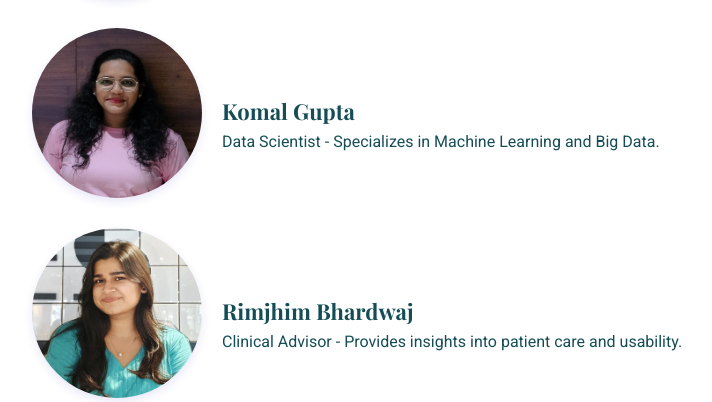
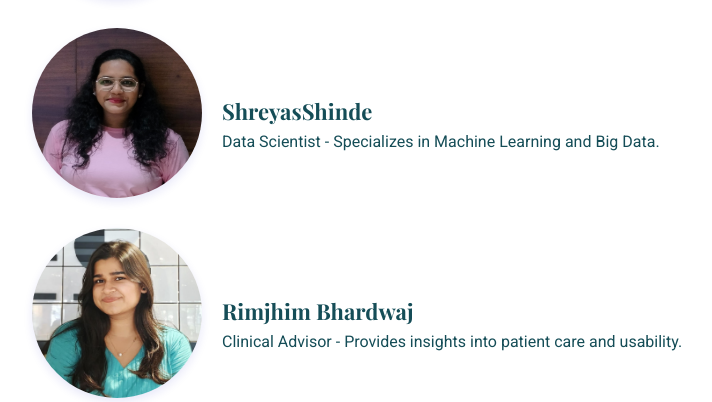
Before and after one commit to Saee-Surve/osteo-care, a Flask app: page /about_us in a window 1280 px wide. Shown: the part 818-1220 px from the top of the page, without its empty margins (158-870 px from the left). Run offline with Flask 3, Linux system fonts and the light colour scheme.

Commit message:
Update team member name from Komal Gupta to Shreyas Shinde

```diff
--- a/templates/about_us.html
+++ b/templates/about_us.html
@@ -136,7 +136,7 @@
     <div class="member">
       <img src="{{ url_for('static', filename='img/komal.jpg')}}" alt="Team Member 3">
       <div class="member-info">
-        <h3>Komal Gupta</h3>
+        <h3>ShreyasShinde</h3>
         <p>Data Scientist - Specializes in Machine Learning and Big Data.</p>
       </div>
     </div>
```
